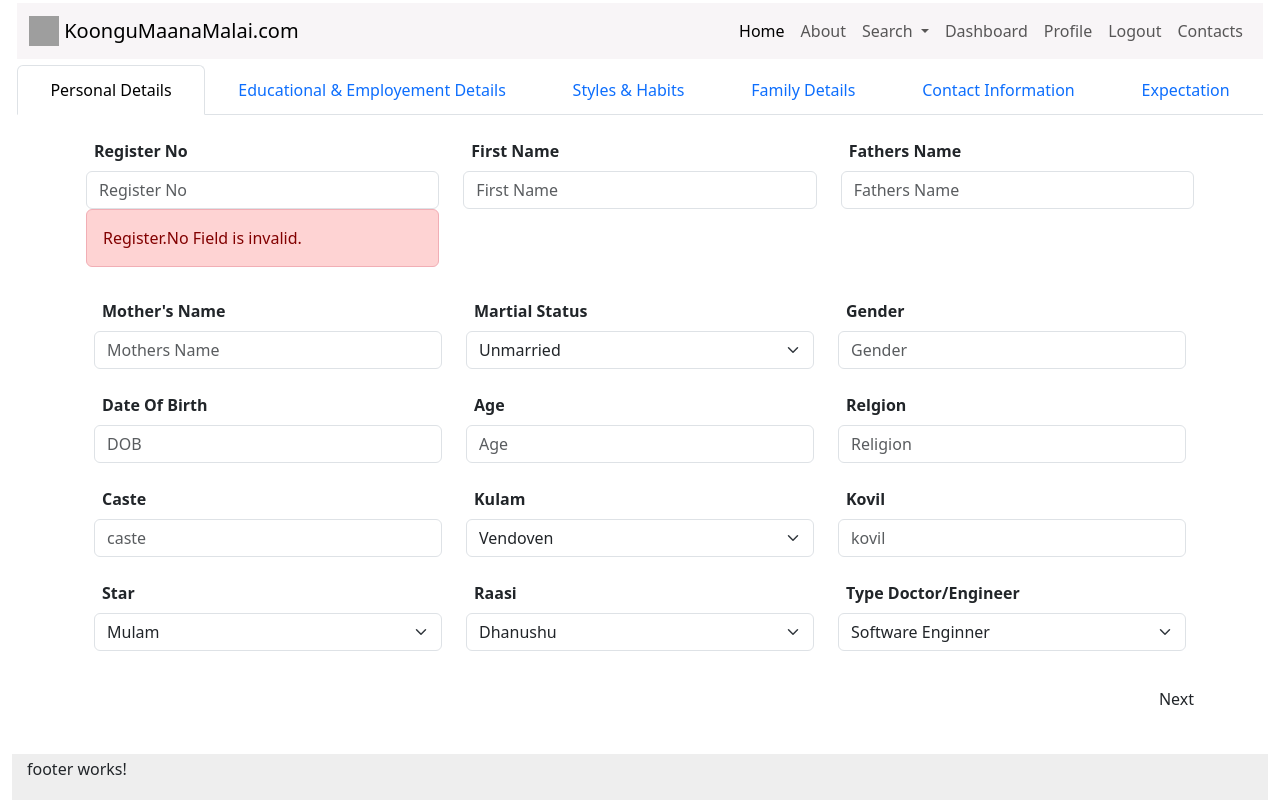
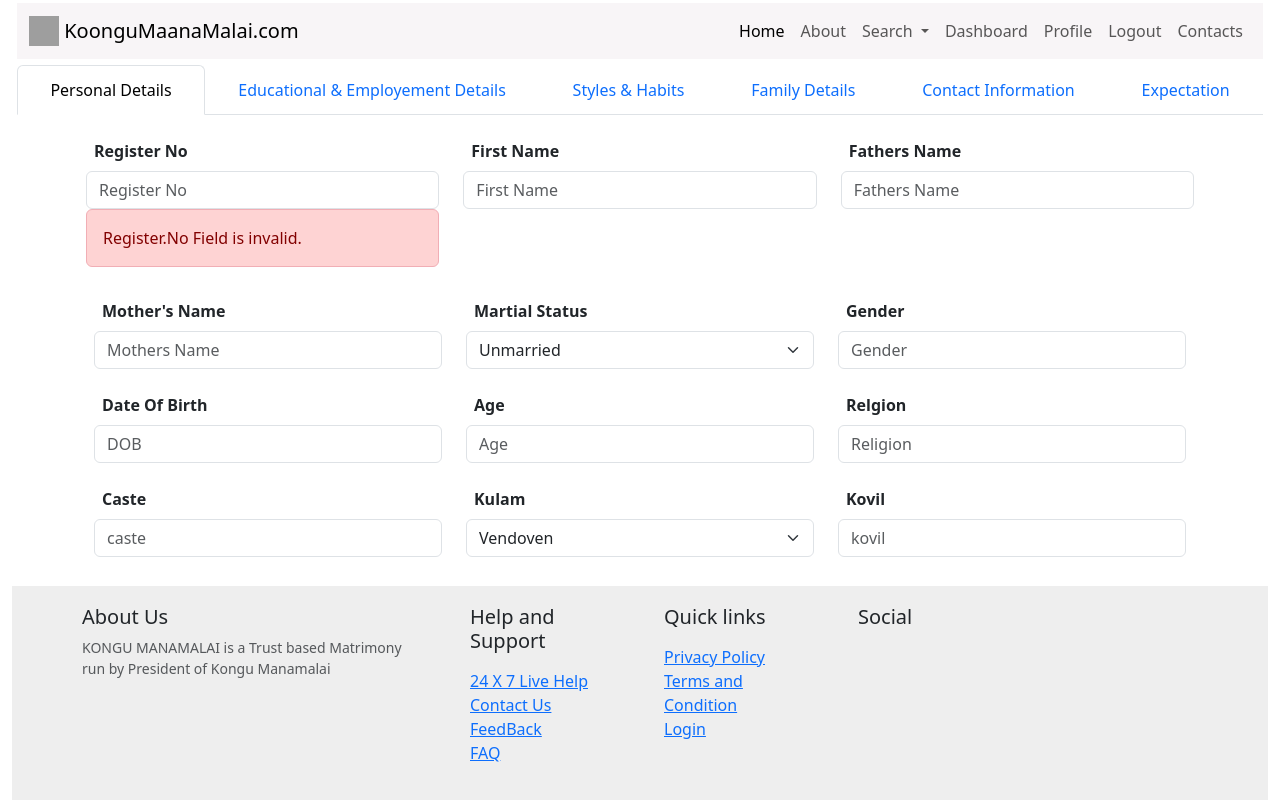
Before and after one commit to Narayanan-Ganesan/matrimonyUI, an Angular app: page /main in a window 1280 px wide. Built offline with nearby package versions, Linux system fonts and the light colour scheme; grey boxes are pictures that could not be loaded.

Commit message:
Footer
Adding Footer

```diff
--- a/src/app/footer/footer.component.html
+++ b/src/app/footer/footer.component.html
@@ -1 +1,40 @@
-<p>footer works!</p>
+<footer class="w-100 py-2 flex-shrink-0">
+  <div class="container py-2">
+    <div class="row gy-2 gx-5">
+      <div class="col-lg-4 col-md-6">
+        <h5 class="h5">About Us</h5>
+        <p class="small text-muted">
+          KONGU MANAMALAI is a Trust based Matrimony run by President of Kongu
+          Manamalai
+        </p>
+      </div>
+      <div class="col-lg-2 col-md-6">
+        <h5 class="mb-3">Help and Support</h5>
+        <ul class="list-unstyled text-muted">
+          <li><a href="#">24 X 7 Live Help</a></li>
+          <li><a href="#">Contact Us</a></li>
+          <li><a href="#">FeedBack</a></li>
+          <li><a href="#">FAQ</a></li>
+        </ul>
+      </div>
+
+      <div class="col-lg-2 col-md-6">
+        <h5 class="mb-3">Quick links</h5>
+        <ul class="list-unstyled text-muted">
+          <li><a href="#">Privacy Policy</a></li>
+          <li><a href="#">Terms and Condition</a></li>
+          <li><a href="#">Login</a></li>
+        </ul>
+      </div>
+
+      <div class="col-lg-2 col-md-6">
+        <h5 class="mb-3">Social</h5>
+        <ul class="list-unstyled text-muted">
+          <li></li>
+          <li></li>
+          <li></li>
+        </ul>
+      </div>
+    </div>
+  </div>
+</footer>
```
